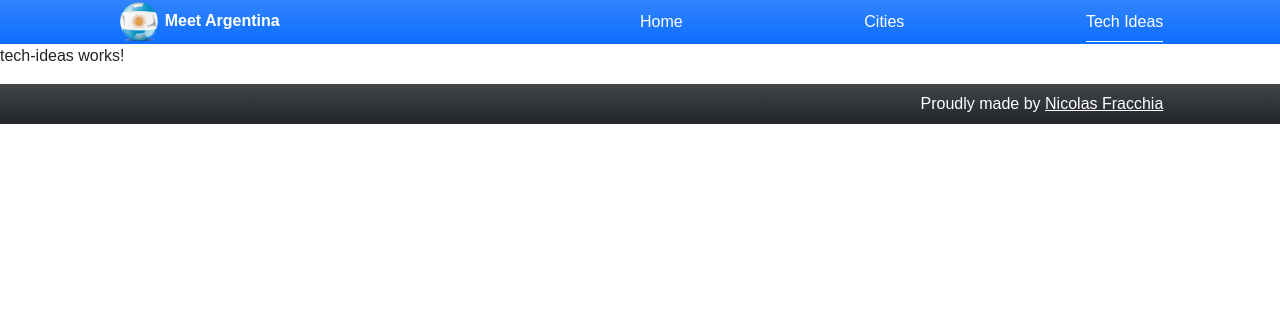
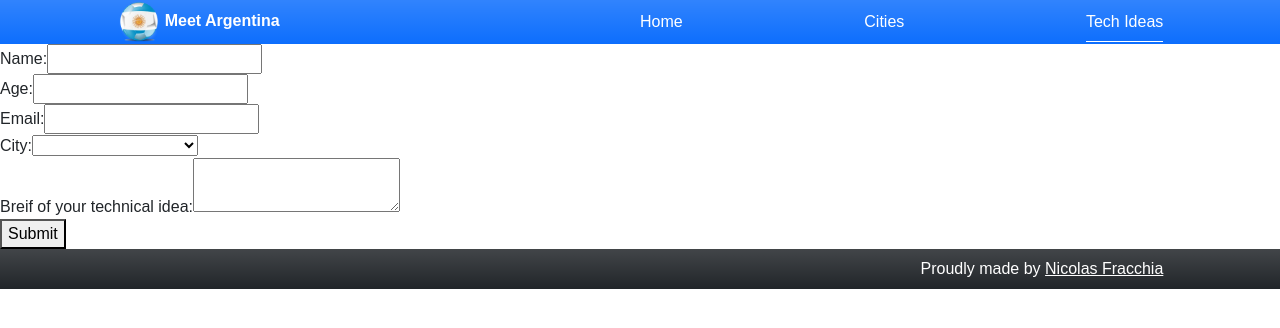
Before and after one commit to nicolasfracchia/SPA2-13-tourism-site, an Angular app: page /ideas in a window 1280 px wide. Shown: the top 328 px of the page. Built offline with nearby package versions, Linux system fonts and the light colour scheme.

Commit message:
Tech ideas HTML + reactive forms impors + basic functionality

```diff
--- a/src/app/components/tech-ideas/tech-ideas.component.html
+++ b/src/app/components/tech-ideas/tech-ideas.component.html
@@ -1 +1,27 @@
-<p>tech-ideas works!</p>
+<form [formGroup]="techIdeasForm">
+    <div class="input-container">
+        <label>Name:</label>
+        <input type="text" formControlName="name" />
+    </div>
+    <div class="input-container">
+        <label>Age:</label>
+        <input type="number" formControlName="age" />
+    </div>
+    <div class="input-container">
+        <label>Email:</label>
+        <input type="email" formControlName="email" />
+    </div>
+    <div class="input-container">
+        <label>City:</label>
+        <select formControlName="city">
+            <option>--- SELECT CITY ---</option>
+        </select>
+    </div>
+    <div class="input-container">
+        <label>Breif of your technical idea:</label>
+        <textarea formControlName="idea"></textarea>
+    </div>
+    <div class="input-container">
+        <button type="button" (click)="submitForm()">Submit</button>
+    </div>
+</form>
--- a/src/app/components/tech-ideas/tech-ideas.component.ts
+++ b/src/app/components/tech-ideas/tech-ideas.component.ts
@@ -1,12 +1,28 @@
+import { CommonModule } from '@angular/common';
 import { Component } from '@angular/core';
+import { FormBuilder, FormGroup, FormsModule, ReactiveFormsModule } from '@angular/forms';
 
 @Component({
   selector: 'app-tech-ideas',
   standalone: true,
-  imports: [],
+  imports: [CommonModule, FormsModule, ReactiveFormsModule],
   templateUrl: './tech-ideas.component.html',
   styleUrl: './tech-ideas.component.scss'
 })
 export class TechIdeasComponent {
+  techIdeasForm!: FormGroup;
 
+  constructor(private formBuilder: FormBuilder) {
+    this.techIdeasForm = formBuilder.group({
+      name: [''],
+      age: [''],
+      email: [''],
+      city: [''],
+      idea: ['']
+    });
+  }
+
+  submitForm(){
+    console.log('Form submitted:', this.techIdeasForm.value);
+  }
 }
```
Also changed, not shown: 1 other file (tests, documents, lock files or other folders).
